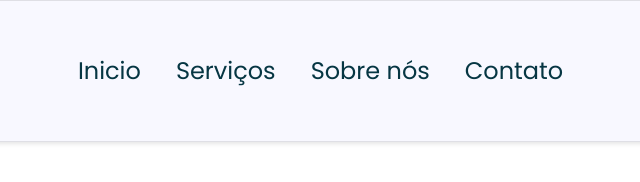
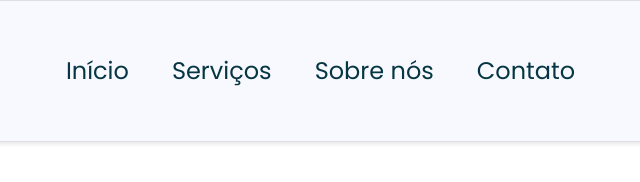
Before and after one commit to JoaoTheo/Projeto-Trainee, a plain HTML site: page index.html in a window 1280 px wide. Shown: the full height of the page, 529-1169 px from the left. Drawn offline with Linux system fonts and the light colour scheme.

Commit message:
Cabeçalho provisório 2

```diff
--- a/index.html
+++ b/index.html
@@ -13,7 +13,7 @@
             <img src="logo/Logo-horizontal.png" alt="">
         </div>
         <div id="navegar">
-            <a href="/">Inicio</a>
+            <a href="/">Início</a>
             <a href="/">Serviços</a>
             <a href="/">Sobre nós</a>
             <a href="/">Contato</a>
--- a/style.css
+++ b/style.css
@@ -47,4 +47,12 @@ a {
   font-style: normal;
   font-weight: 400;
   line-height: normal;
+  gap: 12px;
+  padding: 0px 4px;
 }
+
+#navegar a:hover {
+  background-color: rgba(107, 183, 203, 0.4);
+  border-radius: 10px;
+  transition: 1s;
+}
```
